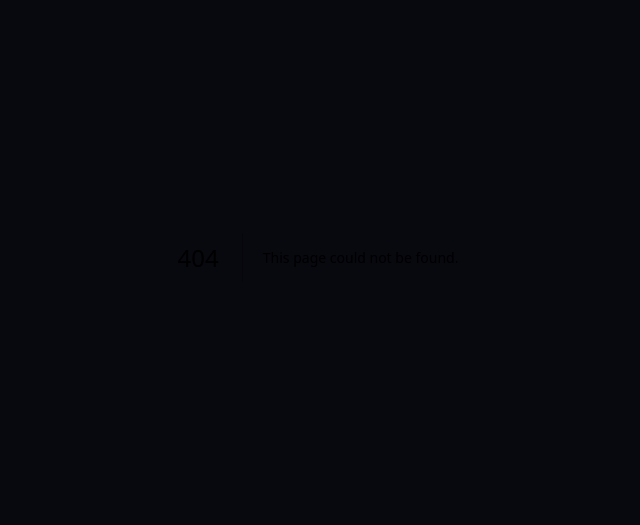
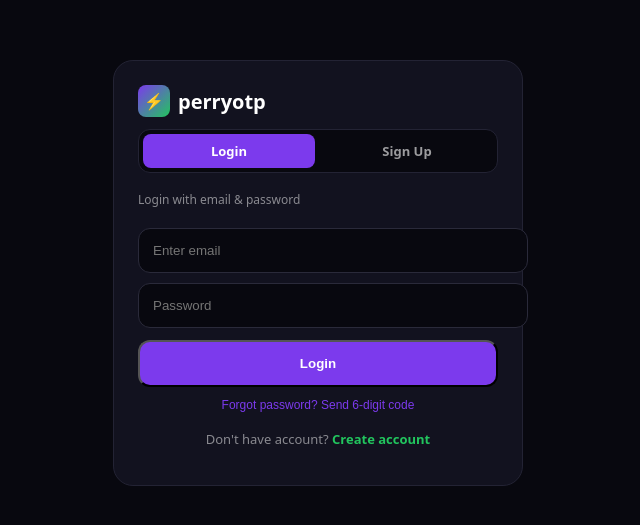
Before and after one commit to perrynobsmsdeliver/perrynobesms, a Next.js app: page /login in a window 1280 px wide. Before the commit this address had no page. Shown: the part 143-668 px from the top of the page, without its empty margins (322-962 px from the left). Built offline with nearby package versions, Linux system fonts and the light colour scheme; no server answers.

Commit message:
Create page.tsx

```diff
--- /dev/null
+++ b/app/login/page.tsx
@@ -0,0 +1,107 @@
+"use client";
+import { useState } from "react";
+import { createClient } from "@supabase/supabase-js";
+import { useRouter } from "next/navigation";
+const supabase = createClient(process.env.NEXT_PUBLIC_SUPABASE_URL!, process.env.NEXT_PUBLIC_SUPABASE_ANON_KEY!);
+
+export default function LoginPage() {
+  const [email, setEmail] = useState("");
+  const [password, setPassword] = useState("");
+  const [code, setCode] = useState("");
+  const [step, setStep] = useState<"login" | "code" | "forgot" | "reset">("login");
+  const [loading, setLoading] = useState(false);
+  const router = useRouter();
+
+  const handlePasswordLogin = async () => {
+    if(!email || !password) return alert("Enter email and password");
+    setLoading(true);
+    const { error } = await supabase.auth.signInWithPassword({ email, password });
+    if(error){ setLoading(false); return alert(error.message); }
+    const { error: otpError } = await supabase.auth.signInWithOtp({ email, options:{ shouldCreateUser:false } });
+    setLoading(false);
+    if(otpError) alert(otpError.message);
+    else setStep("code");
+  };
+
+  const verifyCode = async () => {
+    if(code.length !== 6) return alert("Code must be 6 digits");
+    setLoading(true);
+    const { error, data } = await supabase.auth.verifyOtp({ email, token: code, type: "email" });
+    setLoading(false);
+    if(error) alert(error.message);
+    else { await supabase.from("wallets").upsert({ user_id: data.user?.id, balance:0 },{onConflict:"user_id"}); router.push("/"); }
+  };
+
+  const sendResetCode = async () => {
+    if(!email) return alert("Enter your email");
+    setLoading(true);
+    const { error } = await supabase.auth.signInWithOtp({ email, options:{ shouldCreateUser:false } });
+    setLoading(false);
+    if(error) alert(error.message);
+    else { setStep("reset"); alert("6-digit reset code sent to your mail"); }
+  };
+
+  const handleResetPassword = async () => {
+    if(code.length !== 6) return alert("Code must be 6 digits");
+    if(password.length < 6) return alert("New password must be 6+ chars");
+    setLoading(true);
+    const { error: verifyError } = await supabase.auth.verifyOtp({ email, token: code, type: "email" });
+    if(verifyError){ setLoading(false); return alert(verifyError.message); }
+    const { error } = await supabase.auth.updateUser({ password });
+    setLoading(false);
+    if(error) alert(error.message);
+    else { alert("Password reset! Login now"); setStep("login"); setPassword(""); setCode(""); }
+  };
+
+  return (
+    <div style={{minHeight:"100vh",background:"#08080f",color:"white",display:"grid",placeItems:"center",padding:16}}>
+      <div style={{background:"#12121f",border:"1px solid #232334",borderRadius:20,padding:24,width:"100%",maxWidth:360}}>
+        <div style={{display:"flex",alignItems:"center",gap:8,marginBottom:12}}>
+          <div style={{width:32,height:32,borderRadius:8,background:"linear-gradient(135deg,#7c3aed,#22c55e)",display:"grid",placeItems:"center",fontWeight:900}}>⚡</div>
+          <h2 style={{fontWeight:900,fontSize:20,margin:0}}>perryotp</h2>
+        </div>
+
+        {/* TAB SHOWCASE - LINKS SIGNUP + LOGIN */}
+        <div style={{display:"flex", gap:6, marginBottom:18, background:"#08080f", padding:4, borderRadius:12, border:"1px solid #232334"}}>
+          <div style={{flex:1, padding:"8px", textAlign:"center", borderRadius:8, background:"#7c3aed", color:"white", fontSize:13, fontWeight:700}}>Login</div>
+          <a href="/signup" style={{flex:1, padding:"8px", textAlign:"center", borderRadius:8, background:"transparent", color:"rgba(255,255,255,0.6)", fontSize:13, fontWeight:700, textDecoration:"none"}}>Sign Up</a>
+        </div>
+
+        <p style={{fontSize:12,opacity:0.5,marginBottom:20}}>
+          {step==="login" && "Login with email & password"}
+          {step==="code" && "Enter 6-digit code from your mail"}
+          {step==="forgot" && "Reset password"}
+          {step==="reset" && "Enter 6-digit code + new password"}
+        </p>
+
+        {step==="login" && <>
+          <input value={email} onChange={e=>setEmail(e.target.value)} placeholder="Enter email" style={{width:"100%",padding:14,borderRadius:12,background:"#08080f",border:"1px solid #2a2a3a",color:"white",marginBottom:10}}/>
+          <input type="password" value={password} onChange={e=>setPassword(e.target.value)} placeholder="Password" style={{width:"100%",padding:14,borderRadius:12,background:"#08080f",border:"1px solid #2a2a3a",color:"white"}}/>
+          <button onClick={handlePasswordLogin} disabled={loading} style={{width:"100%",marginTop:12,padding:14,borderRadius:12,background:"#7c3aed",color:"white",fontWeight:900}}>{loading?"Checking...":"Login"}</button>
+          <button onClick={()=>setStep("forgot")} style={{width:"100%",marginTop:10,background:"transparent",border:0,color:"#7c3aed",fontSize:12}}>Forgot password? Send 6-digit code</button>
+          <p style={{fontSize:13, textAlign:"center", marginTop:16, color:"rgba(255,255,255,0.5)"}}>
+            Don't have account? <a href="/signup" style={{color:"#22c55e", fontWeight:700, textDecoration:"none"}}>Create account</a>
+          </p>
+        </>}
+
+        {step==="code" && <>
+          <input value={code} onChange={e=>setCode(e.target.value.replace(/\D/g,'').slice(0,6))} placeholder="6-digit code" maxLength={6} inputMode="numeric" style={{width:"100%",padding:14,borderRadius:12,background:"#08080f",border:"1px solid #2a2a3a",color:"white",textAlign:"center",letterSpacing:6,fontSize:18}}/>
+          <button onClick={verifyCode} disabled={loading} style={{width:"100%",marginTop:12,padding:14,borderRadius:12,background:"#22c55e",color:"black",fontWeight:900}}>{loading?"Verifying...":"Verify & Login"}</button>
+          <button onClick={()=>setStep("login")} style={{width:"100%",marginTop:10,background:"transparent",border:0,color:"white",opacity:0.4,fontSize:12}}>Back to login</button>
+        </>}
+
+        {step==="forgot" && <>
+          <input value={email} onChange={e=>setEmail(e.target.value)} placeholder="Enter email" style={{width:"100%",padding:14,borderRadius:12,background:"#08080f",border:"1px solid #2a2a3a",color:"white"}}/>
+          <button onClick={sendResetCode} disabled={loading} style={{width:"100%",marginTop:12,padding:14,borderRadius:12,background:"#7c3aed",color:"white",fontWeight:900}}>{loading?"Sending...":"Send 6-digit Reset Code"}</button>
+          <button onClick={()=>setStep("login")} style={{width:"100%",marginTop:10,background:"transparent",border:0,color:"white",opacity:0.4,fontSize:12}}>Back to login</button>
+        </>}
+
+        {step==="reset" && <>
+          <input value={code} onChange={e=>setCode(e.target.value.replace(/\D/g,'').slice(0,6))} placeholder="6-digit code" maxLength={6} inputMode="numeric" style={{width:"100%",padding:14,borderRadius:12,background:"#08080f",border:"1px solid #2a2a3a",color:"white",textAlign:"center",letterSpacing:6,fontSize:18,marginBottom:10}}/>
+          <input type="password" value={password} onChange={e=>setPassword(e.target.value)} placeholder="New password" style={{width:"100%",padding:14,borderRadius:12,background:"#08080f",border:"1px solid #2a2a3a",color:"white"}}/>
+          <button onClick={handleResetPassword} disabled={loading} style={{width:"100%",marginTop:12,padding:14,borderRadius:12,background:"#22c55e",color:"black",fontWeight:900}}>{loading?"Resetting...":"Reset Password"}</button>
+        </>}
+      </div>
+    </div>
+  );
+}
```
